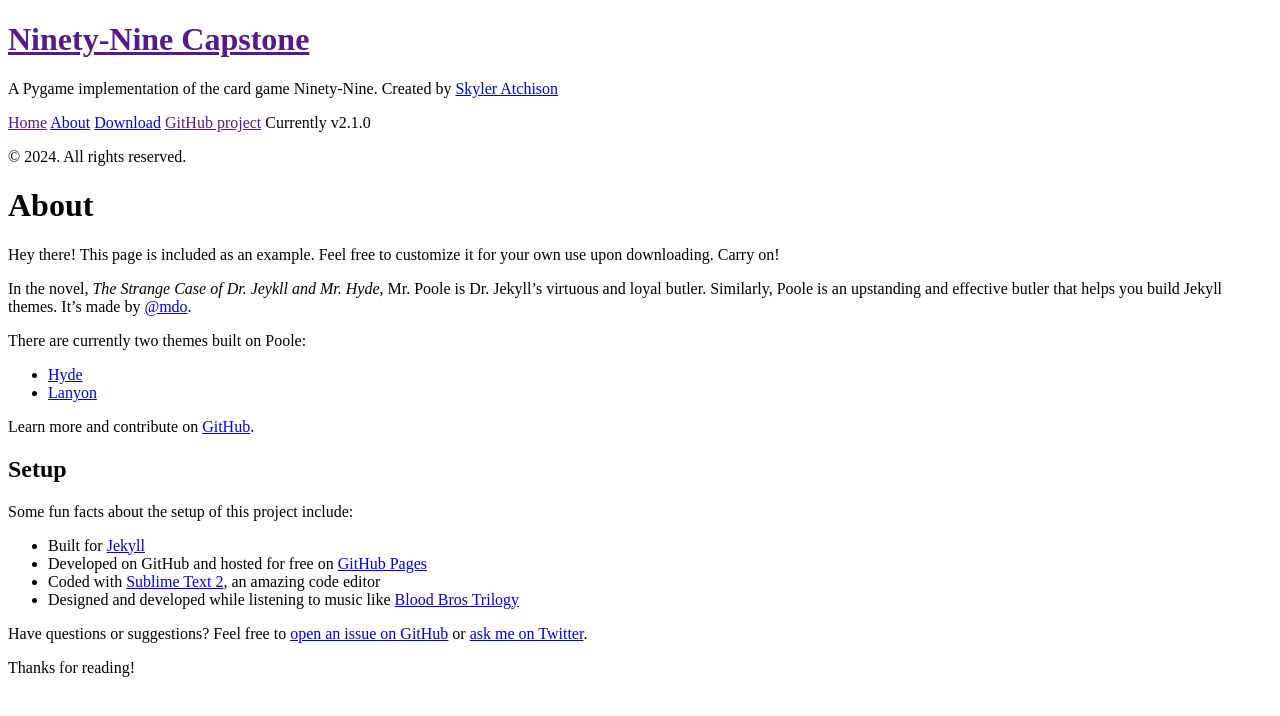
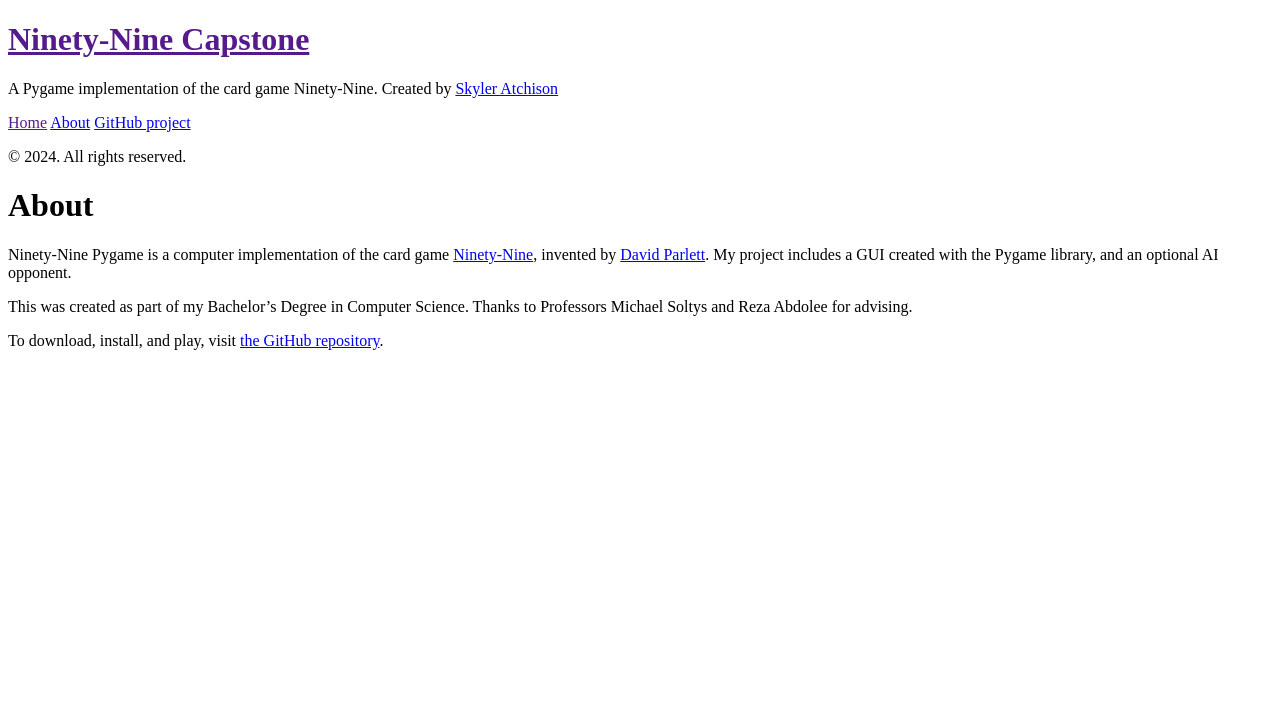
Before and after one commit to SkylerMime/NinetyNine, a Jekyll site: the page built from docs/about.md, in a window 1280 px wide. Shown: the top 716 px of the page. Built offline with Jekyll 4.4.1, drawn with Linux system fonts in a browser that asks for light colours; Markdown is read by kramdown in place of the engine named in the settings.

Commit message:
First steps at replacing defaults

```diff
--- a/docs/_includes/sidebar.html
+++ b/docs/_includes/sidebar.html
@@ -2,33 +2,35 @@
     <div class="container sidebar-sticky">
         <div class="sidebar-about">
             <h1>
-        <a href="{{ site.baseurl }}">
-          {{ site.title }}
-        </a>
+                <a href="{{ site.baseurl }}"> {{ site.title }} </a>
             </h1>
             <p class="lead">{{ site.description }}</p>
         </div>
 
         <nav class="sidebar-nav">
-      <a class="sidebar-nav-item{% if page.url == site.baseurl %} active{% endif %}" href="{{ site.baseurl }}">Home</a>
+            <a
+                class="sidebar-nav-item{% if page.url == site.baseurl %} active{% endif %}"
+                href="{{ site.baseurl }}"
+                >Home</a
+            >
 
-      {% comment %}
-        The code below dynamically generates a sidebar nav of pages with
-        `layout: page` in the front-matter. See readme for usage.
-      {% endcomment %}
+            {% comment %} The code below dynamically generates a sidebar nav of
+            pages with `layout: page` in the front-matter. See readme for usage.
+            {% endcomment %} {% assign pages_list = site.pages %} {% for node in
+            pages_list %} {% if node.title != null %} {% if node.layout ==
+            "page" %}
+            <a
+                class="sidebar-nav-item{% if page.url == node.url %} active{% endif %}"
+                href="{{ node.url }}"
+                >{{ node.title }}</a
+            >
+            {% endif %} {% endif %} {% endfor %}
 
-      {% assign pages_list = site.pages %}
-      {% for node in pages_list %}
-        {% if node.title != null %}
-          {% if node.layout == "page" %}
-            <a class="sidebar-nav-item{% if page.url == node.url %} active{% endif %}" href="{{ node.url }}">{{ node.title }}</a>
-          {% endif %}
-        {% endif %}
-      {% endfor %}
-
-      <a class="sidebar-nav-item" href="{{ site.github.repo }}/archive/v{{ site.version }}.zip">Download</a>
-      <a class="sidebar-nav-item" href="{{ site.github.repo }}">GitHub project</a>
-      <span class="sidebar-nav-item">Currently v{{ site.version }}</span>
+            <a
+                class="sidebar-nav-item"
+                href="https://github.com/SkylerMime/NinetyNine"
+                >GitHub project</a
+            >
         </nav>
 
         <p>&copy; {{ site.time | date: '%Y' }}. All rights reserved.</p>
--- a/docs/about.md
+++ b/docs/about.md
@@ -3,28 +3,9 @@
 title: About
 ---
 
-<p class="message">
-  Hey there! This page is included as an example. Feel free to customize it for your own use upon downloading. Carry on!
-</p>
+Ninety-Nine Pygame is a computer implementation of the card game [Ninety-Nine](https://www.parlettgames.uk/oricards/ninety9.html), invented by [David Parlett](https://parlettgames.uk/).
+My project includes a GUI created with the Pygame library, and an optional AI opponent.
 
-In the novel, *The Strange Case of Dr. Jeykll and Mr. Hyde*, Mr. Poole is Dr. Jekyll's virtuous and loyal butler. Similarly, Poole is an upstanding and effective butler that helps you build Jekyll themes. It's made by [@mdo](https://twitter.com/mdo).
+This was created as part of my Bachelor's Degree in Computer Science. Thanks to Professors Michael Soltys and Reza Abdolee for advising.
 
-There are currently two themes built on Poole:
-
-* [Hyde](http://hyde.getpoole.com)
-* [Lanyon](http://lanyon.getpoole.com)
-
-Learn more and contribute on [GitHub](https://github.com/poole).
-
-## Setup
-
-Some fun facts about the setup of this project include:
-
-* Built for [Jekyll](http://jekyllrb.com)
-* Developed on GitHub and hosted for free on [GitHub Pages](https://pages.github.com)
-* Coded with [Sublime Text 2](http://sublimetext.com), an amazing code editor
-* Designed and developed while listening to music like [Blood Bros Trilogy](https://soundcloud.com/maddecent/sets/blood-bros-series)
-
-Have questions or suggestions? Feel free to [open an issue on GitHub](https://github.com/poole/issues/new) or [ask me on Twitter](https://twitter.com/mdo).
-
-Thanks for reading!
+To download, install, and play, visit [the GitHub repository](https://github.com/SkylerMime/NinetyNine).
```
Also changed, not shown: docs/LICENSE.md (deleted), 1 other file. Lines whose indentation alone changed are shown as unchanged.
